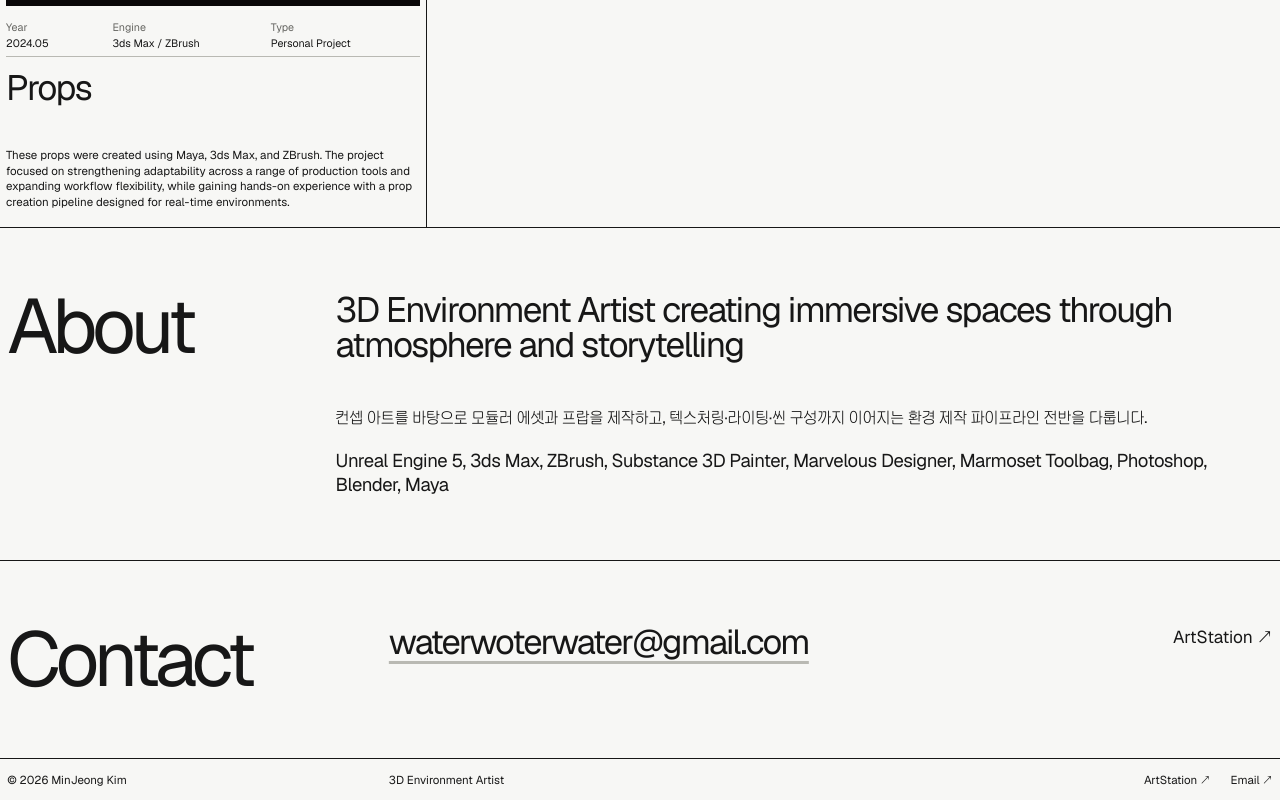
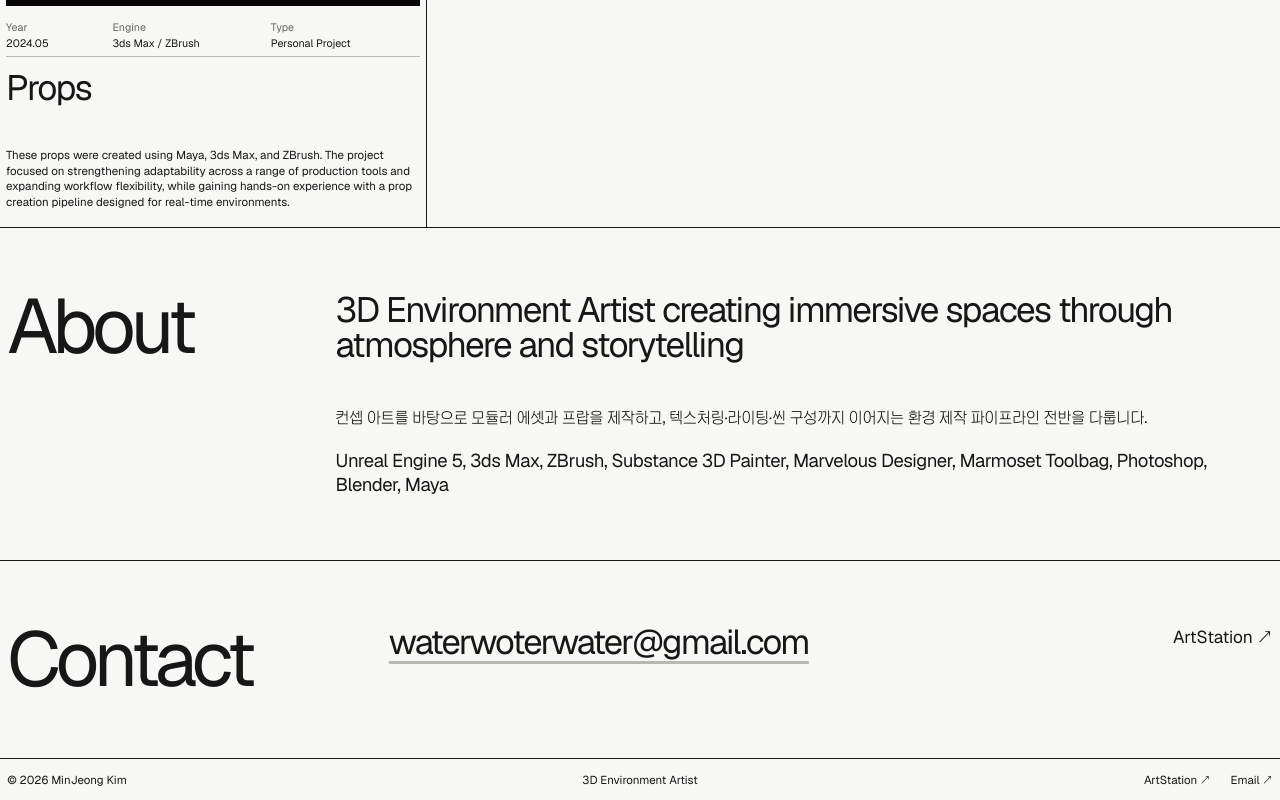
Before and after one commit to rohyunsang/kimminjeong-portfolio, a Next.js app: page / in a window 1280 px wide. Shown: the part 1095-1895 px from the top of the page. Built offline with nearby package versions, Linux system fonts and the light colour scheme.

Commit message:
Center footer title and simplify gallery labels

```diff
--- a/src/app/globals.css
+++ b/src/app/globals.css
@@ -306,6 +306,14 @@ a {
   display: flex;
   justify-content: flex-end;
   gap: 1.25rem;
+}
+
+.site-footer {
+  grid-template-columns: 1fr auto 1fr;
+}
+
+.site-footer > span:nth-child(2) {
+  justify-self: center;
 }
 
 .project-header {
--- a/src/app/work/[slug]/page.tsx
+++ b/src/app/work/[slug]/page.tsx
@@ -191,8 +191,7 @@ export default async function WorkPage({ params }: PageProps<"/work/[slug]">) {
             return (
               <li key={image.src} id={`frame-${pad(imageIndex + 1)}`}>
                 <div className="project-gallery-label">
-                  <span>Frame {pad(imageIndex + 1)}</span>
-                  <span>{image.w} × {image.h}</span>
+                  <span>{pad(imageIndex + 1)}</span>
                 </div>
                 <div className="project-gallery-image">
                   <Image
```
